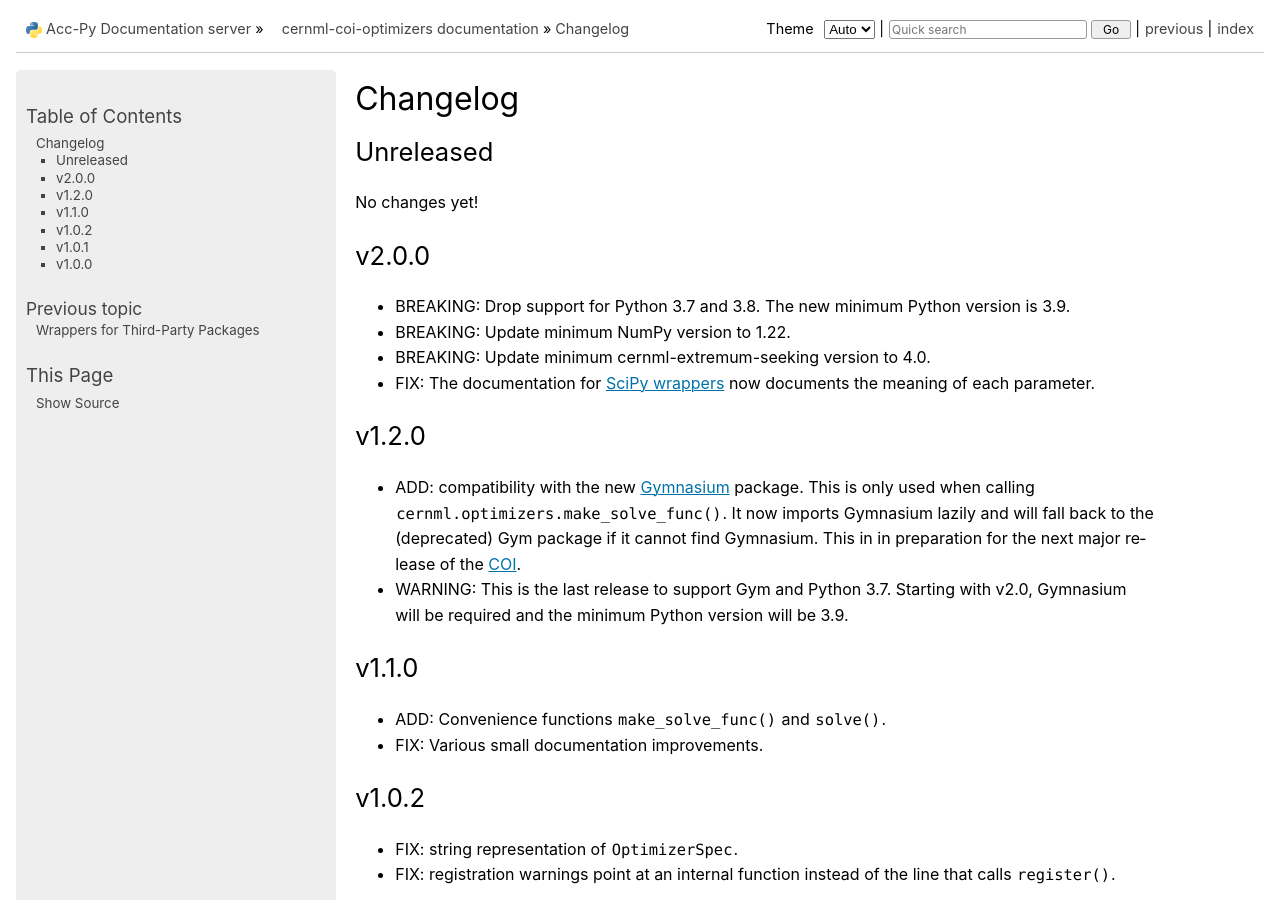
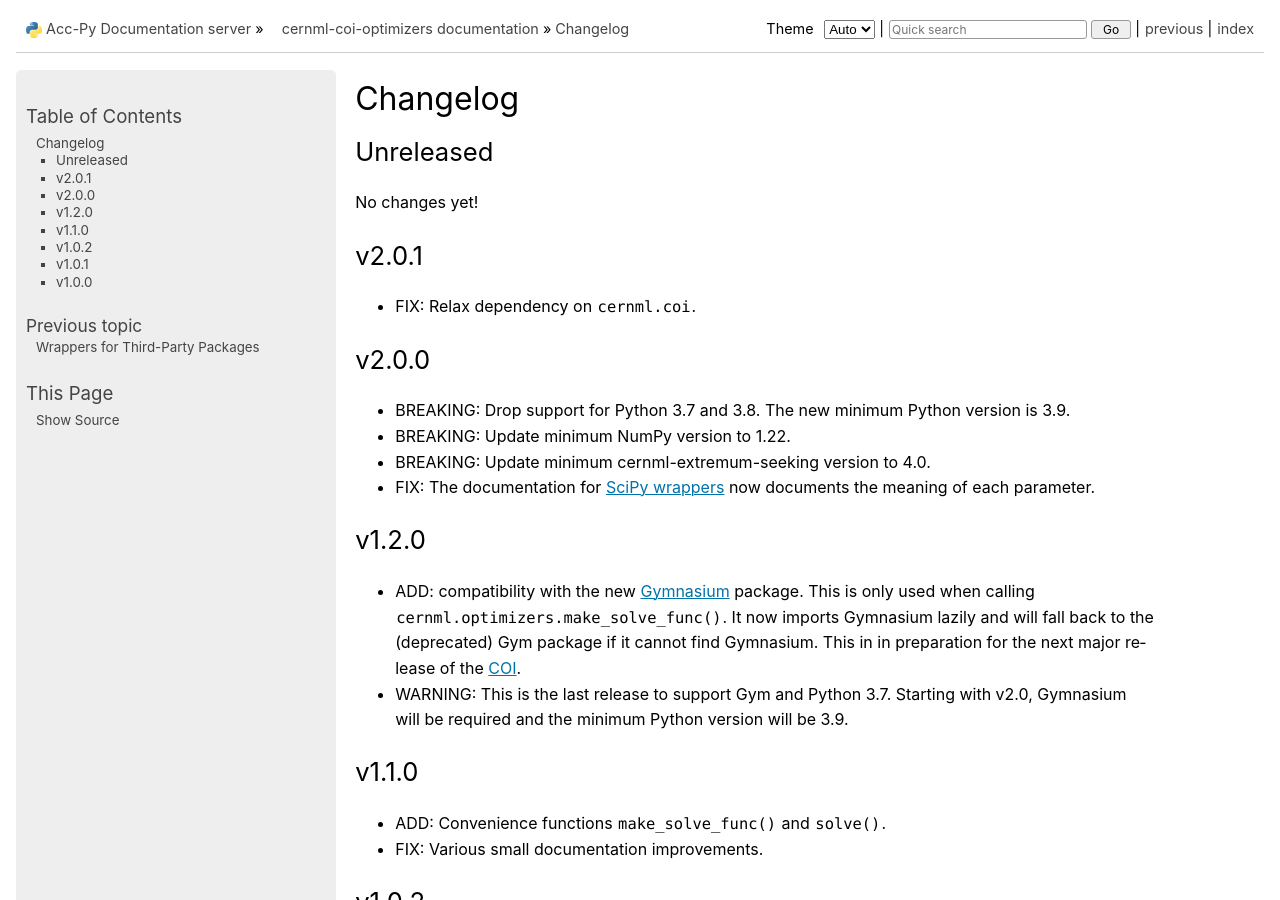
Before and after one commit to geoff-project/coi-optimizers, a Sphinx documentation site: the page built from docs/changelog.rst, in a window 1280 px wide and 900 px high. Built offline with Sphinx 7.4.7, drawn with Linux system fonts in a browser that asks for light colours; the version number could not be read and is left out.

Commit message:
Relax dependency on cernml-coi.
This is little cause for concern because we control both packages.

```diff
--- a/docs/changelog.rst
+++ b/docs/changelog.rst
@@ -13,6 +13,11 @@ Unreleased
 ----------
 
 No changes yet!
+
+v2.0.1
+------
+
+- FIX: Relax dependency on `cernml.coi`.
 
 v2.0.0
 ------
--- a/pyproject.toml
+++ b/pyproject.toml
@@ -23,7 +23,7 @@ readme = 'README.md'
 license = {file='COPYING'}
 requires-python = '>=3.9'
 dependencies = [
-    'cernml-coi ~=0.8.13',
+    'cernml-coi >= 0.8.13',
     'numpy ~= 1.22',
     'importlib-metadata; python_version<"3.10"',
     'typing-extensions; python_version<"3.11"',
```
